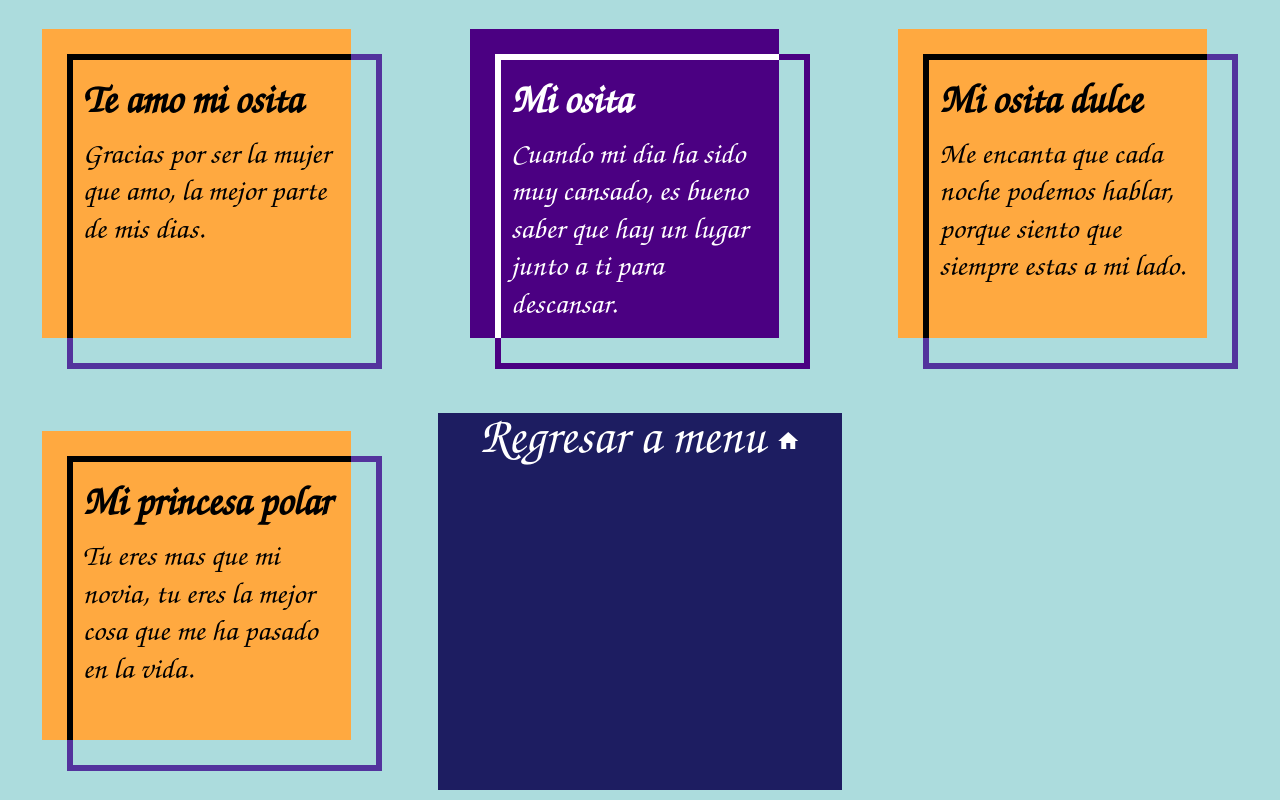
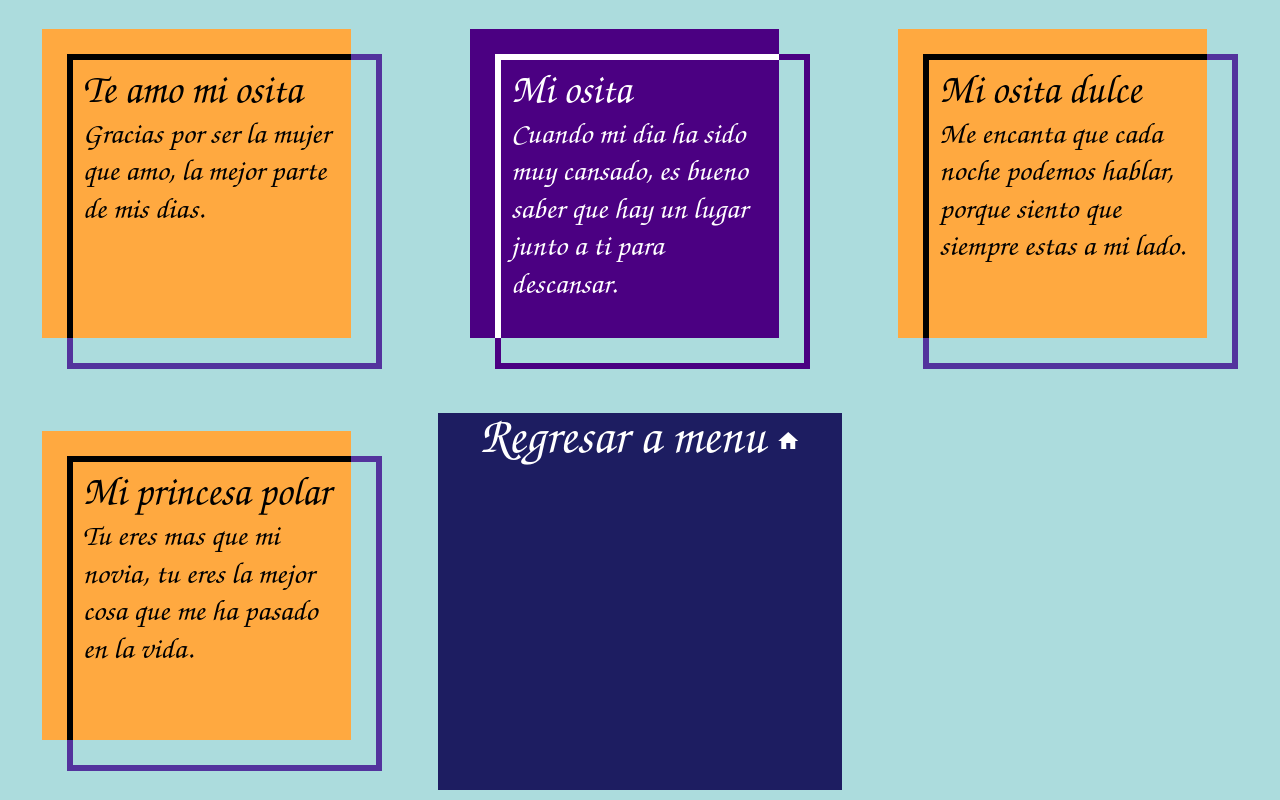
Before and after one commit to chrismarti343/aniversary, a plain HTML site: page polaresNovios.html in a window 1280 px wide. Drawn offline with Linux system fonts and the light colour scheme.

Commit message:
correction

```diff
--- a/style1.scss
+++ b/style1.scss
@@ -63,9 +63,3 @@ article {
         font-size: 30px;
     }
 }
-
-h3 {
-	font-size: 1.5em;
-	font-weight: 900;
-	line-height: 1.75
-}
--- a/styles.css
+++ b/styles.css
@@ -41,7 +41,7 @@ body {
 }
 
 .menu-last{
-    list-style-type:none;
+    list-style-type: none;
     background-color:  #2980B9 ;
     padding: 2%;
     text-align: center;
@@ -93,7 +93,6 @@ a{
     text-align: center;
 
 }
-
 .return{
     text-align: center;
     background-color:rgb(29, 29, 97);
```
Also changed, not shown: style1.css, 1 other file.
